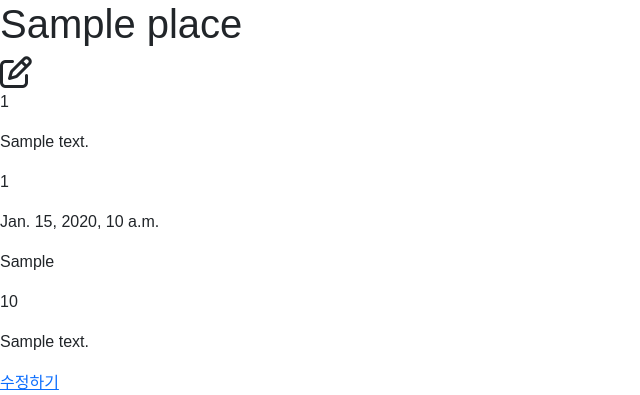
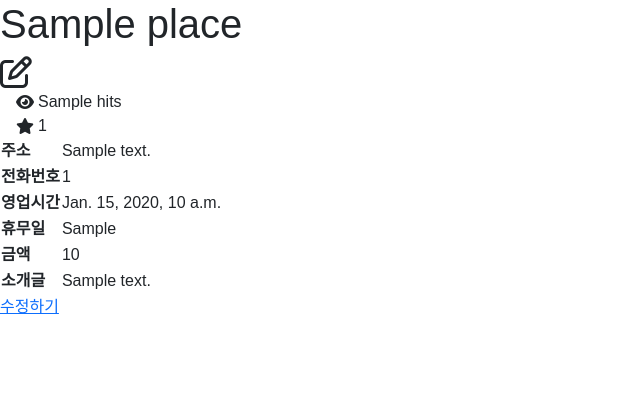
Before and after one commit to kinzinzz/WeSki, a Django app: template places/templates/places/detail.html in a window 1280 px wide. Shown: the part 406-801 px from the top of the page, without its empty margins (0-640 px from the left). After the commit the page ends 720 px from the top, so only its background shows below. Run offline with Django 3.2, Linux system fonts and the light colour scheme; the template is opened without the code that fills it: most values are stand-ins (such as "Sample title", 1, 10 or a date in 2020); some libraries are stand-ins or nearby versions; some web fonts are replaced.

Commit message:
feat: place hits

```diff
--- a/places/templates/places/detail.html
+++ b/places/templates/places/detail.html
@@ -5,7 +5,7 @@
   <div id="map" style="width:100%;height:350px;"></div>
   <h1 id="place_name">{{ place.name }}</h1>
   <i class="fa-regular fa-pen-to-square fa-2x"></i>
-  <!-- like -->
+  <!-- 즐겨찾기 -->
   {% if request.user.is_authenticated %}
     <form class="like-forms" data-place-id="{{ place.pk }}">
       {% csrf_token %}
@@ -20,15 +20,47 @@
       {% endif %}
     </form>
   {% endif %}
-  <div id="star-count">
-    <p>{{ place.like_users.count }}</p>
+  <!-- 조회수 -->
+  <div class="d-flex align-items-center">
+    <i class="fa-solid fa-eye ms-3 me-1"></i>
+    <p class="m-0">{{ place.hits }}</p>
   </div>
-  <p id="address">{{ place.address }}</p>
-  <p>{{ contact_number }}</p>
-  <p>{{ place.opening_time }}</p>
-  <p>{{ place.break_day }}</p>
-  <p>{{ place.price }}</p>
-  <p>{{ place.subtext }}</p>
+  <!-- 즐겨찾기 수 -->
+  <div class="d-flex align-items-center">
+    <i class="fa-solid fa-star ms-3 me-1"></i>
+    <div id="star-count">
+      <p class="m-0">{{ place.like_users.count }}</p>
+    </div>
+  </div>
+  <!-- Detail 정보 -->
+  <table>
+    <tbody>
+      <tr>
+        <th>주소</th>
+        <td id="address">{{ place.address }}</td>
+      </tr>
+      <tr>
+        <th>전화번호</th>
+        <td>{{ place.contact_number }}</td>
+      </tr>
+      <tr>
+        <th>영업시간</th>
+        <td>{{ place.opening_time }}</td>
+      </tr>
+      <tr>
+        <th>휴무일</th>
+        <td>{{ place.break_day }}</td>
+      </tr>
+      <tr>
+        <th>금액</th>
+        <td>{{ place.price }}</td>
+      </tr>
+      <tr>
+        <th>소개글</th>
+        <td>{{ place.subtext }}</td>
+      </tr>
+    </tbody>
+  </table>
   <a href="{% url 'places:update' place.pk %}">수정하기</a>
 
   <!-- Script -->
@@ -89,9 +121,7 @@
       }
     });
   </script>
-  <!-- map -->
-  <script src="https://cdn.jsdelivr.net/npm/axios/dist/axios.min.js"></script>
-  <!-- like -->
+  <!-- 즐겨찾기 -->
   <script src="https://cdn.jsdelivr.net/npm/axios/dist/axios.min.js"></script>
   <script>
     const forms = document.querySelectorAll('.like-forms')
```
Also changed, not shown: places/views.py (+21 -1 lines).
